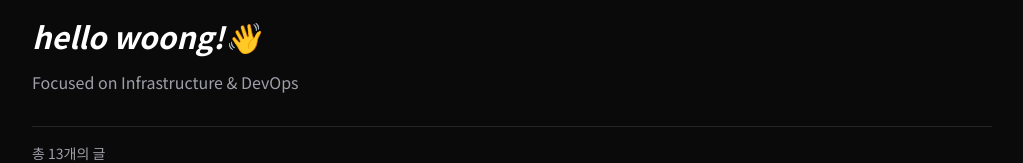
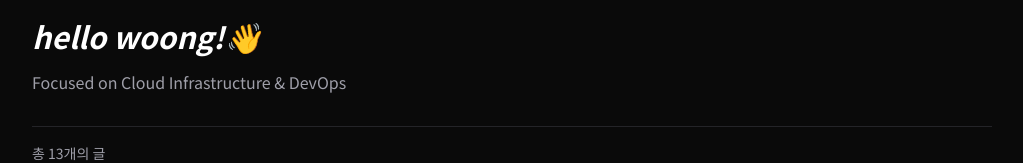
Before and after one commit to xxng1/xxng1-blog, a Next.js app: page / in a window 1280 px wide. Shown: the part 148-311 px from the top of the page, without its empty margins (128-1151 px from the left). Built offline with nearby package versions, Linux system fonts and the light colour scheme.

Commit message:
Update page.tsx

```diff
--- a/src/app/page.tsx
+++ b/src/app/page.tsx
@@ -67,7 +67,7 @@ export default function Home() {
       <section className="space-y-4 text-left">
   <h2 className="text-3xl italic font-bold text-white">hello woong!👋</h2>
   <p className="text-zinc-400 text-base">
-    Focused on Infrastructure & DevOps
+    Focused on Cloud Infrastructure & DevOps
   </p>
 
   {/* 기술 태그 */}
```
